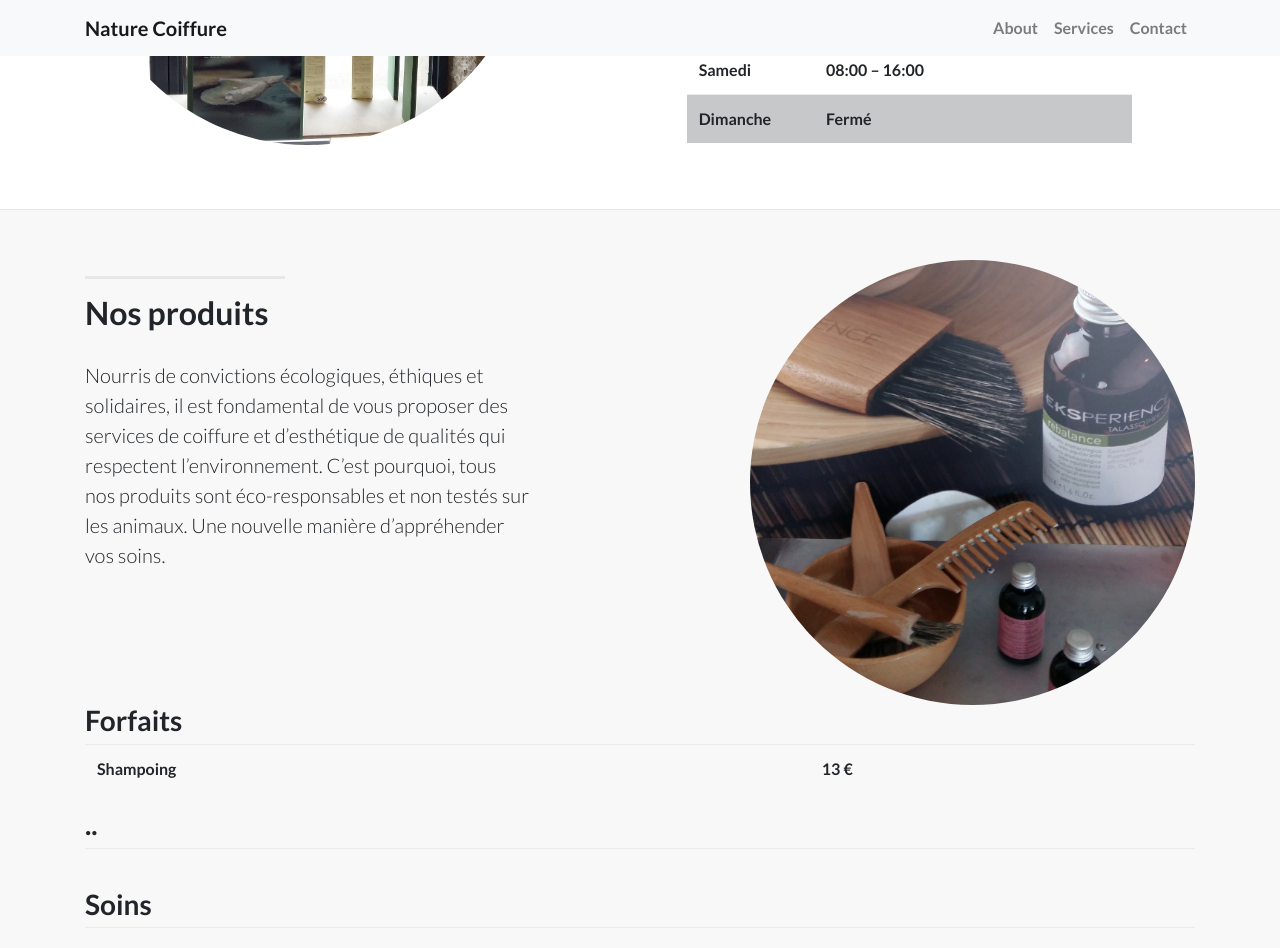
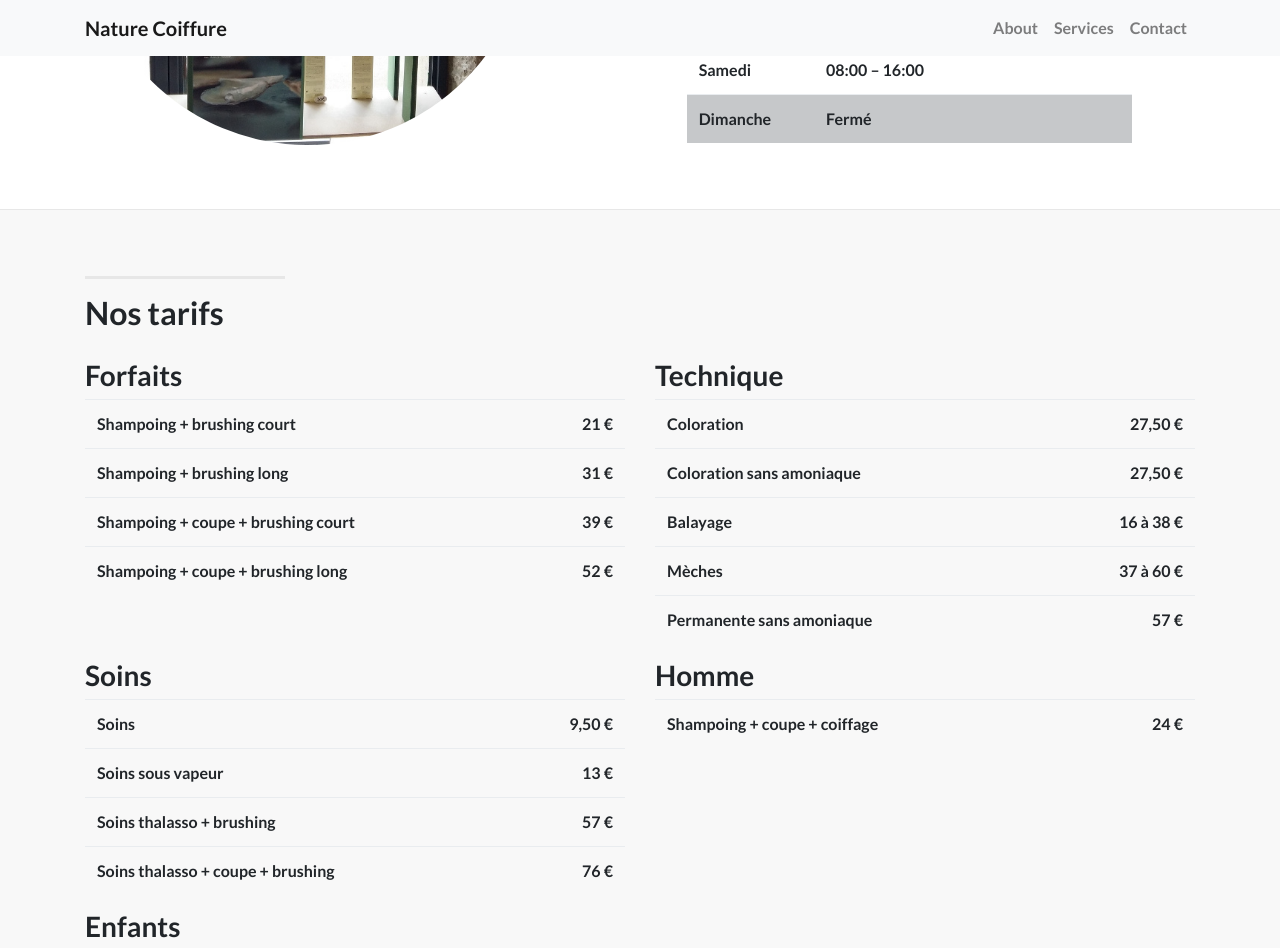
Before and after one commit to madeindjs/nature_coiffure, a Jekyll site: the page built from index.html, in a window 1280 px wide and 1400 px high, scrolled down 1657 px. Shown: the top 948 px of the window. Built offline with Jekyll 4.4.1, drawn with Linux system fonts in a browser that asks for light colours; nearby versions of some CDN libraries; some of the changed text lies outside the part shown.

Commit message:
Add prices

```diff
--- a/_includes/prices.html
+++ b/_includes/prices.html
@@ -1,35 +1,43 @@
+<div class="col-xs-12 col-md-6">
   <h3>Forfaits</h3>
-<table class="table">
-  <tr>
-    <th>Shampoing</th>
-    <td>13 €</td>
-  </tr>
+  <table class="table prices">
+    <tr> <th>Shampoing + brushing court</th> <td>21 €</td> </tr>
+    <tr> <th>Shampoing + brushing long</th> <td>31 €</td> </tr>
+    <tr> <th>Shampoing + coupe + brushing court</th> <td>39 €</td> </tr>
+    <tr> <th>Shampoing + coupe + brushing long</th> <td>52 €</td> </tr>
   </table>
-<h3>..</h3>
-<table class="table">
-  <tr>
-    <th></th>
-    <td></td>
-  </tr>
+</div>
+<div class="col-xs-12 col-md-6">
+  <h3>Technique</h3>
+  <table class="table prices">
+    <tr> <th>Coloration</th> <td>27,50 €</td> </tr>
+    <tr> <th>Coloration sans amoniaque</th> <td>27,50 €</td> </tr>
+    <tr> <th>Balayage</th> <td>16 à 38 €</td> </tr>
+    <tr> <th>Mèches</th> <td>37 à 60 €</td> </tr>
+    <tr> <th>Permanente sans amoniaque</th> <td>57 €</td> </tr>
   </table>
+</div>
+<div class="col-xs-12 col-md-6">
   <h3>Soins</h3>
-<table class="table">
-  <tr>
-    <th></th>
-    <td></td>
-  </tr>
+  <table class="table prices">
+    <tr> <th>Soins</th> <td>9,50 €</td> </tr>
+    <tr> <th>Soins sous vapeur</th> <td>13 €</td> </tr>
+    <tr> <th>Soins thalasso + brushing</th> <td>57 €</td> </tr>
+    <tr> <th>Soins thalasso + coupe + brushing</th> <td>76 €</td> </tr>
   </table>
+</div>
+<div class="col-xs-12 col-md-6">
+  <h3>Homme</h3>
+  <table class="table prices">
+    <tr> <th>Shampoing + coupe + coiffage</th> <td>24 €</td> </tr>
+  </table>
+</div>
+<div class="col-xs-12 col-md-6">
   <h3>Enfants</h3>
-<table class="table">
-  <tr>
-    <th></th>
-    <td></td>
-  </tr>
+  <table class="table prices">
+    <tr> <th>- de 2 ans</th> <td>15 €</td> </tr>
+    <tr> <th>- de 12 ans</th> <td>20 €</td> </tr>
+    <tr> <th>Junior ou étudiant homme</th> <td>21 €</td> </tr>
+    <tr> <th>Junior ou étudiant femme</th> <td>33 €</td> </tr>
   </table>
-<h3>...</h3>
-<table class="table">
-  <tr>
-    <th></th>
-    <td></td>
-  </tr>
-</table>
+</div>
--- /dev/null
+++ b/_sass/prices.scss
@@ -0,0 +1,3 @@
+table.prices td{
+	text-align: right;
+}
--- a/css/stylesheet.scss
+++ b/css/stylesheet.scss
@@ -4,3 +4,4 @@
 ---
 
 @import "landing";
+@import "prices";
--- a/index.html
+++ b/index.html
@@ -34,28 +34,39 @@ layout: main
     </div>
   </div>
 </section>
+<!-- Nos tarifs -->
 <section class="content-section-a">
   <div class="container">
     <div class="row">
-      <div class="col-lg-5 mr-auto">
+      <div class="col-lg-12">
+        <hr class="section-heading-spacer">
+        <div class="clearfix"></div>
+        <h2 class="section-heading">Nos tarifs</h2>
+        <div class="row">
+          {% include prices.html %}
+        </div>
+      </div>
+    </div>
+  </div>
+</section>
+<!-- Nos produits -->
+<section class="content-section-b">
+  <div class="container">
+    <div class="row">
+      <div class="col-lg-5 mr-auto  order-lg-2">
         <hr class="section-heading-spacer">
         <div class="clearfix"></div>
         <h2 class="section-heading">Nos produits</h2>
         <p class="lead">Nourris de convictions écologiques, éthiques et solidaires, il est fondamental de vous proposer des services de coiffure et d’esthétique de qualités qui respectent l’environnement. C’est pourquoi, tous nos produits sont éco-responsables et non testés sur les animaux. Une nouvelle manière d’appréhender vos soins.</p>
       </div>
-      <div class="col-lg-5 ml-auto">
+      <div class="col-lg-5 ml-auto order-lg-1">
         <img class="img-fluid  rounded-circle" src="img/product_square.jpg" alt="Apercçu des produits que nous utilisonts">
-      </div>
-    </div>
-    <div class="row">
-      <div class="col">
-        <div class="clearfix"></div>
-        {% include prices.html %}
       </div>
     </div>
   </div>
 </section>
-<section class="content-section-b">
+<!-- Une equipe dynamique -->
+<section class="content-section-a">
   <div class="container">
     <div class="row">
       <div class="col-lg-12">
```
Lines whose indentation alone changed are shown as unchanged.
